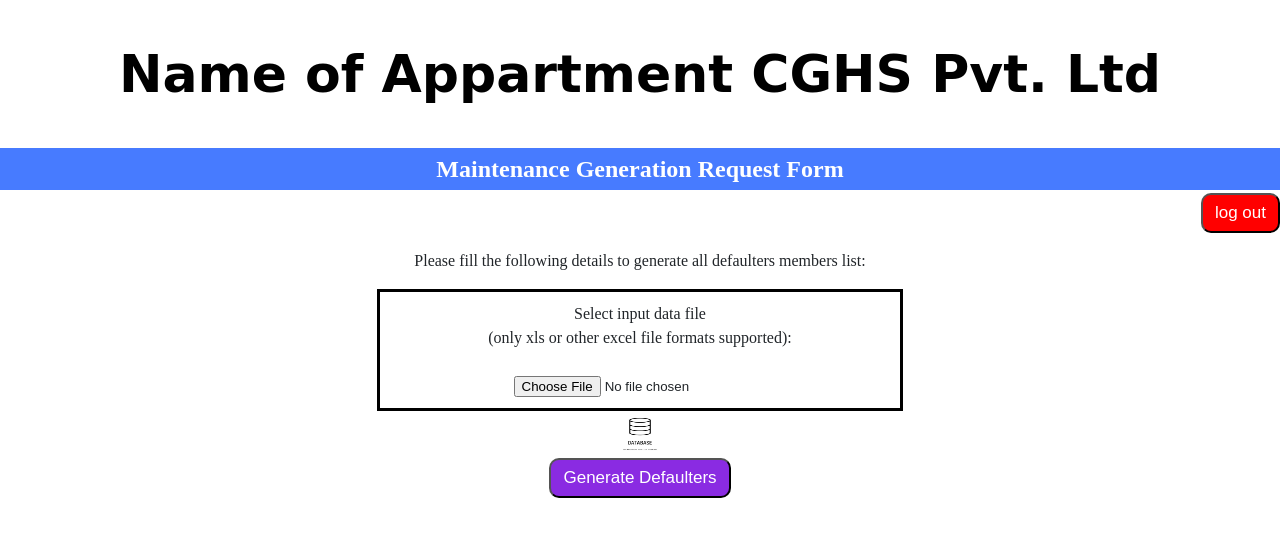
After one commit to tanwar-abhi/Member-Dues-Generator, a Flask app: page /defaulter in a window 1280 px wide. The commit adds this page. Shown: the top 537 px of the page. Run offline with Flask 3, Linux system fonts and the light colour scheme; some libraries are stand-ins or nearby versions.

Commit message:
defaulter list query update

```diff
--- a/app.py
+++ b/app.py
@@ -43,7 +43,7 @@ def index():
 
     if not session.get("name"):
         return redirect ("/login")
-    # return render_template("postLogin.html", userName=session["name"])
+
     return render_template("postLogin.html")
 
 
@@ -55,6 +55,9 @@ def login():
         session["name"] = request.form.get("userName")
         session["databaseName"] = "appData.db"
         session["dbPath"] = os.getcwd() + "/database/appData.db"
+        exportFolder = "Maintenance_Demand_" + date.today().strftime("%m-%Y") + "/"
+        session["downloadFolder"] = exportFolder
+
         print("\n# Session = ", session)
         return redirect("/")
     return render_template("login.html")
@@ -77,7 +80,8 @@ def register():
 
 
 
-@app.route("/logout", methods=["GET", "POST"])
+# @app.route("/logout", methods=["GET", "POST"])
+@app.route("/logout", methods=["GET"])
 def logout():
     session["name"] = None
     return redirect("/")
@@ -92,7 +96,7 @@ def getQueryInputs():
         print("## Inside ROUTe=/query ; request type is POST deteected")
         if os.path.isdir(UPLOAD_FOLDER) == False:
             os.mkdir(UPLOAD_FOLDER)
-            print("## Created Upload Folder and filepath")
+            print("## Created Upload Folder and filepath = {}".format(UPLOAD_FOLDER))
 
 
         uploadedDataFile = request.files["datafile"]
@@ -133,10 +137,10 @@ def getQueryInputs():
 
 
             nextMC = 0
-            exportFolder = "Maintenance_Demand_" + date.today().strftime("%m-%Y") + "/"
-            session["outputFolder"] = exportFolder
+            exportFolder = session["downloadFolder"]
+            # session["downloadFolder"] = exportFolder
 
-            #Make folder to save all letters
+            # Make folder to save all letters
             if os.path.isdir(exportFolder) == False:
                 os.mkdir(exportFolder)
 
@@ -164,6 +168,41 @@ def getQueryInputs():
             return redirect("/logout")
 
         elif request.args.get("selection") == "defaulter":
+            return redirect("/defaulter")
+
+    return render_template("queryData.html")
+
+
+
+
+
+@app.route("/defaulter", methods=["GET", "POST"])
+def defaulter():
+    if  request.method == "POST":
+        print("The method is post\n## Inside ROUTE = /defaulter")
+        uploadedDataFile = request.files["datafile"]
+
+        if uploadedDataFile:
+            session["allowedDataFile"], securedFileName = fn.fileUploadCheck_Preprocess(uploadedDataFile.filename,
+                                                                        ALLOWED_EXTENSIONS_DATA, "Members Data")
+
+        if session["allowedDataFile"]:
+
+            uploadedDataFile.save(os.path.join(session["downloadFolder"] , securedFileName))
+            print("Inside defaulter ROUTE \nSession = ")
+            print(session)
+
+            dataFileName = UPLOAD_FOLDER + securedFileName
+            try:
+                fn.mainDefaulter(dataFileName, session["downloadFolder"])
+            except:
+                print(" !!!! Error :: Exception caught, something when wrong in defaulter query request")
+                return render_template("failed.html", failedFileType="Error in main defaulter query function")
+
+        else:
             return render_template("defaulterQuery.html")
 
-    return render_template("queryData.html")
+
+
+    else:
+        return render_template("defaulterQuery.html")
--- a/static/styles.css
+++ b/static/styles.css
@@ -144,9 +144,9 @@ body {
     text-align: center;
     width: 500px;
     padding:10px;
-    margin-top: 20px;
+    /* margin-top: 20px; */
     margin-right: auto;
-    margin-bottom: 100px;
+    /* margin-bottom: 100px; */
     margin-left: auto
     /* margin: 10px 100px 100px 200px; */
 }
@@ -220,7 +220,7 @@ body {
 
 /* Darker background on mouse-over */
 .login-btns:hover {
-    background-color: darkorchid;
+    background-color: rgb(138, 89, 162);
 }
 
 
--- /dev/null
+++ b/templates/defaulterQuery.html
@@ -0,0 +1,32 @@
+{% extends "layout.html" %}
+
+
+{% block body %}
+
+	{% block logout %}
+		<form align="right" name="form1" method="post" action="/logout">
+			<label>
+				<input class="logout-btns" name="userLogout" type="submit" id="button-logout" value="log out">
+			</label>
+		</form>
+	{% endblock %}
+
+
+
+	<form action="/defaulter" method="post" enctype="multipart/form-data">
+		<div class="container">
+			<p>
+				Please fill the following details to generate all defaulters members list:<br>
+			</p>
+			<div class="box-center">
+				<label for="membersDataFile">Select input data file <br>(only xls or other excel file formats supported):</label>
+				<br><br>
+				<input type="file" id="membersDataFile" name="datafile" required>
+			</div>
+			<img src="static/images/dbIcon.png" alt="Database file upload" width="60" height="40">
+			<br>
+			<button class="login-btns" type="submit">Generate Defaulters</button>
+		</div>
+	</form>
+
+{% endblock %}
--- a/templates/layout.html
+++ b/templates/layout.html
@@ -8,12 +8,14 @@
 
         <!-- Link the css stylesheet defined in static folder -->
         <link href="static/styles.css" rel="stylesheet">
+
+        <link rel="stylesheet" href="https://cdnjs.cloudflare.com/ajax/libs/font-awesome/4.7.0/css/font-awesome.min.css">
+
         <title>Maintenance Request Generator</title>
     </head>
 
     <body>
         <h1 class="heading1">Name of Appartment CGHS Pvt. Ltd</h1>
-        <!-- <h2 class="heading2">Maintenance Generation Request Form</h2> -->
         <h2 class="jumbotron">Maintenance Generation Request Form</h2>
 
         <!-- <div class="jumbotron"></div> -->
```
Also changed, not shown: src/Functions.py (+19 -0 lines), templates/queryData.html (+17 -21 lines), templates/success.html (+7 -1 lines), static/images/dbIcon.png (added), static/images/dbIcon2.svg (added), static/images/docIcon.webp (added), static/images/docIcon2.webp (added).
